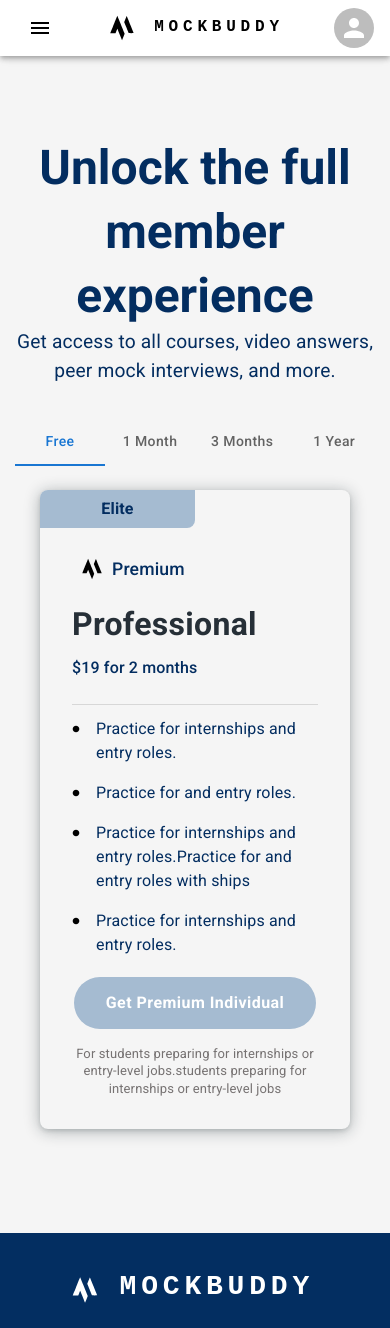
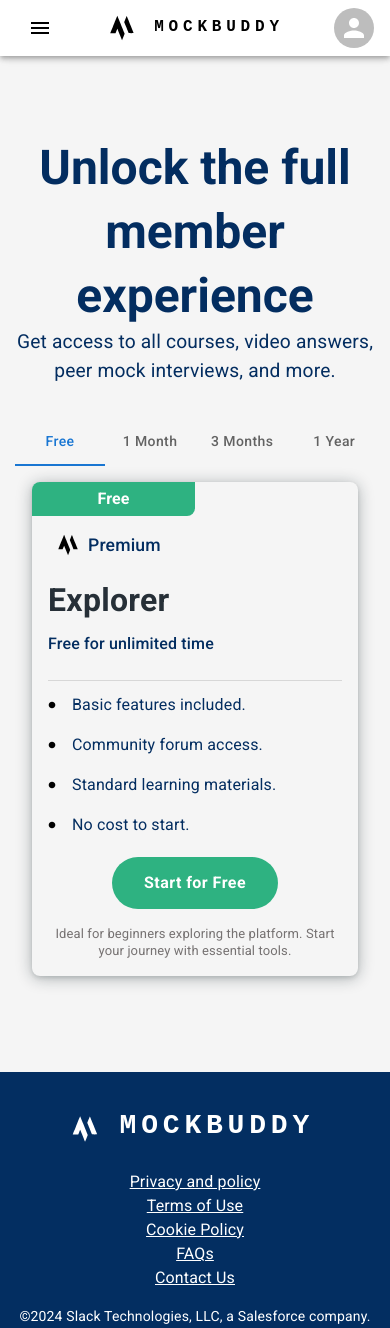
Before and after one commit to Sudeepsalian7996/MockBuddy-App, a React (Vite) app: page /pricing in a window 390 px wide. Shown: the top 1328 px of the page. Built offline with nearby package versions, Linux system fonts and the light colour scheme.

Commit message:
Pricing card responsiveness , badge and button background color along with proper data for pricing section

```diff
--- a/src/pages/PricingPage/PricingCard.jsx
+++ b/src/pages/PricingPage/PricingCard.jsx
@@ -10,17 +10,19 @@
   Typography,
 } from "@mui/material";
 import CircleIcon from "@mui/icons-material/Circle";
+import { CurrencyRupee } from "@mui/icons-material";
 import React from "react";
 import MockBuddyLogo from "assets/images/mocklogo.svg";
 
-const PricingCard = () => {
+const PricingCard = ({ data, index }) => {
   return (
     <Container
       sx={{
+        width: { sm: "352px" },
         boxShadow:
           "rgba(14, 30, 37, 0.12) 0px 2px 4px 0px, rgba(14, 30, 37, 0.32) 0px 2px 16px 0px",
         borderRadius: "0.5rem",
-        padding: "2rem",
+        padding: { xs: "1rem", sm: "2rem" },
         position: "relative",
       }}
     >
@@ -29,16 +31,27 @@
           position: "absolute",
           top: 0,
           left: 0,
-          background: "#a5bbd1",
+          background:
+            data.badge === "Free"
+              ? "#2eb281"
+              : data.badge === "Plus"
+              ? "#53b0da"
+              : data.badge === "Elite"
+              ? "#c6acae"
+              : data.badge === "Pro"
+              ? "#c1b658"
+              : "black",
           borderRadius: "0.5rem 0px",
           width: "50%",
-          height: "6%",
+          height: "7%",
           display: "flex",
           justifyContent: "center",
           alignItems: "center",
         }}
       >
-        <Typography sx={{ fontWeight: "700" }}>Elite</Typography>
+        <Typography sx={{ fontWeight: "700", color: "white" }}>
+          {data.badge}
+        </Typography>
       </Box>
       <Box
         sx={{
@@ -55,13 +68,24 @@
       <Typography
         sx={{ fontWeight: "bold", fontSize: "2rem", color: "#262f37" }}
       >
-        Professional
+        {data.type}
       </Typography>
-      <Typography sx={{ margin: "0.5rem 0rem", fontWeight: 500 }}>
-        $19 for 2 months
+      <Typography
+        sx={{ margin: "0.5rem 0rem", fontWeight: 500, display: "flex" }}
+      >
+        {data.price > 0 ? (
+          <>
+            <CurrencyRupee sx={{ width: "1.1rem" }} />
+            {data.price}
+          </>
+        ) : (
+          "Free"
+        )}{" "}
+        for {data.duration}
       </Typography>
       <Divider sx={{ marginTop: "1.5rem" }} />
       <List>
+        {data.description.map((desc, index) => (
           <ListItem sx={{ position: "relative", paddingTop: 0 }}>
             <ListItemIcon
               sx={{
@@ -79,65 +103,9 @@
                 }}
               />
             </ListItemIcon>
-          <ListItemText primary="Practice for internships and entry roles." />
+            <ListItemText primary={desc} tabIndex={index} />
           </ListItem>
-        <ListItem sx={{ position: "relative", paddingTop: 0 }}>
-          <ListItemIcon
-            sx={{
-              minWidth: "auto",
-              marginRight: 1,
-            }}
-          >
-            <CircleIcon
-              sx={{
-                color: "black",
-                fontSize: "0.5rem",
-                position: "absolute",
-                top: "12px",
-                left: "0",
-              }}
-            />
-          </ListItemIcon>
-          <ListItemText primary="Practice for and entry roles." />
-        </ListItem>
-        <ListItem sx={{ position: "relative", paddingTop: 0 }}>
-          <ListItemIcon
-            sx={{
-              minWidth: "auto",
-              marginRight: 1,
-            }}
-          >
-            <CircleIcon
-              sx={{
-                color: "black",
-                fontSize: "0.5rem",
-                position: "absolute",
-                top: "12px",
-                left: "0",
-              }}
-            />
-          </ListItemIcon>
-          <ListItemText primary="Practice for internships and entry roles.Practice for and entry roles with ships" />
-        </ListItem>
-        <ListItem sx={{ position: "relative", paddingTop: 0 }}>
-          <ListItemIcon
-            sx={{
-              minWidth: "auto",
-              marginRight: 1,
-            }}
-          >
-            <CircleIcon
-              sx={{
-                color: "black",
-                fontSize: "0.5rem",
-                position: "absolute",
-                top: "12px",
-                left: "0",
-              }}
-            />
-          </ListItemIcon>
-          <ListItemText primary="Practice for internships and entry roles." />
-        </ListItem>
+        ))}
       </List>
       <Box
         sx={{
@@ -152,16 +120,35 @@
             marginBottom: "1rem",
             color: "white",
             fontSize: "1rem",
-            background: "#a5bbd1 !important",
+            background:
+              data.badge === "Free"
+                ? "#2eb281"
+                : data.badge === "Plus"
+                ? "#53b0da"
+                : data.badge === "Elite"
+                ? "#c6acae"
+                : data.badge === "Pro"
+                ? "#c1b658"
+                : "white",
             fontWeight: 600,
             borderRadius: "2rem",
+            transition: "0.3s background",
 
             "&:hover": {
-              opacity: "0.8",
+              background:
+                data.badge === "Free"
+                  ? "#279973"
+                  : data.badge === "Plus"
+                  ? "#4a9ecb"
+                  : data.badge === "Elite"
+                  ? "#b09a9c"
+                  : data.badge === "Pro"
+                  ? "#b1a14e"
+                  : "gray",
             },
           }}
         >
-          Get Premium Individual
+          {data.price > 0 ? "Get Premium" : "Start for Free"}
         </Button>
       </Box>
       <Typography
@@ -172,8 +159,7 @@
           textAlign: "center",
         }}
       >
-        For students preparing for internships or entry-level jobs.students
-        preparing for internships or entry-level jobs
+        {data.shortDescription}
       </Typography>
     </Container>
   );
--- /dev/null
+++ b/src/pages/PricingPage/PricingData.js
@@ -0,0 +1,136 @@
+export const pricingData = [
+  [
+    {
+      badge: "Free",
+      type: "Explorer",
+      price: 0,
+      duration: "unlimited time",
+      description: [
+        "Basic features included.",
+        "Community forum access.",
+        "Standard learning materials.",
+        "No cost to start.",
+      ],
+      shortDescription:
+        "Ideal for beginners exploring the platform. Start your journey with essential tools.",
+    },
+  ],
+  [
+    {
+      badge: "Plus",
+      type: "Campus",
+      price: 100,
+      duration: "1 Month",
+      description: [
+        "Enhanced learning resources.",
+        "Priority customer support.",
+        "Exclusive content access.",
+        "Student-focused tools.",
+      ],
+      shortDescription:
+        "Best for students needing advanced features. Unlock premium content and priority support.",
+    },
+    {
+      badge: "Elite",
+      type: "Graduate",
+      price: 150,
+      duration: "1 Month",
+      description: [
+        "Comprehensive career tools.",
+        "Direct access to mentors.",
+        "Job search resources.",
+        "Advanced learning materials.",
+      ],
+      shortDescription:
+        "Perfect for recent graduates starting careers. Get career guidance and job preparation tools.",
+    },
+    {
+      badge: "Pro",
+      type: "Professional",
+      price: 200,
+      duration: "1 Month",
+      description: [
+        "Premium content library.",
+        "Networking event invitations.",
+        "Expert resume assistance.",
+        "Professional development tools.",
+      ],
+      shortDescription:
+        "Tailored for professionals advancing careers. Access exclusive resources and networking.",
+    },
+  ],
+  [
+    {
+      badge: "Plus",
+      type: "Campus",
+      price: 225,
+      duration: "3 Months",
+      description: [
+        "Extended access to resources.",
+        "Student-oriented content.",
+        "Priority support.",
+        "Exclusive webinars.",
+      ],
+      shortDescription:
+        "Extended access for in-depth learning. Perfect for ongoing student needs.",
+    },
+    {
+      badge: "Elite",
+      type: "Graduate",
+      price: 325,
+      duration: "3 Months",
+      description: [
+        "Long-term mentoring support.",
+        "In-depth career services.",
+        "Specialized job prep.",
+        "Extended learning materials.",
+      ],
+      shortDescription:
+        "Extended support for graduates' career growth. Benefit from longer access to essential resources.",
+    },
+    {
+      badge: "Pro",
+      type: "Professional",
+      price: 450,
+      duration: "3 Months",
+      description: [
+        "Full premium access.",
+        "Professional networking tools.",
+        "Resume and cover letter help.",
+        "Exclusive career events.",
+      ],
+      shortDescription:
+        "Advanced plan for professionals. Expand your network and career tools over three months.",
+    },
+  ],
+  [
+    {
+      badge: "Plus",
+      type: "Campus",
+      price: 1500,
+      duration: "lifetime",
+      description: [
+        "Lifetime student resources.",
+        "Permanent premium access.",
+        "Ongoing priority support.",
+        "One-time payment.",
+      ],
+      shortDescription:
+        "Lifetime access to advanced features. Invest in your future with perpetual access.",
+    },
+    {
+      badge: "Pro",
+      type: "Professional",
+      price: 2500,
+      duration: "lifetime",
+      description: [
+        "Permanent access to all features.",
+        "Lifetime networking opportunities.",
+        "Continual career support.",
+        "Single payment for lifetime use.",
+      ],
+      shortDescription:
+        "Lifetime access for career professionals. Secure long-term benefits with one-time payment.",
+    },
+  ],
+];
--- a/src/pages/PricingPage/PricingTabs.jsx
+++ b/src/pages/PricingPage/PricingTabs.jsx
@@ -2,6 +2,7 @@
 import { Box, Tabs, Tab, Typography } from "@mui/material";
 import TabPanel from "./TabPanel";
 import PricingCard from "pages/PricingPage/PricingCard";
+import { pricingData } from "./PricingData";
 
 // Main PricingPage component
 const PricingTabs = () => {
@@ -27,34 +28,22 @@
         <Tab label="3 Months" sx={{ textTransform: "none" }} />
         <Tab label="1 Year" sx={{ textTransform: "none" }} />
       </Tabs>
-
-      <TabPanel value={value} index={0}>
-        <Box sx={{ display: "flex", gap: "1.5rem" }}>
-          <PricingCard />
-        </Box>
-      </TabPanel>
-
-      <TabPanel value={value} index={1}>
-        <Box sx={{ display: "flex", gap: "1.5rem" }}>
-          <PricingCard />
-          <PricingCard />
-        </Box>
-      </TabPanel>
-
-      <TabPanel value={value} index={2}>
-        <Box sx={{ display: "flex", gap: "1.5rem" }}>
-          <PricingCard />
-          <PricingCard />
-          <PricingCard />
-        </Box>
-      </TabPanel>
-
-      <TabPanel value={value} index={3}>
-        <Box sx={{ display: "flex", gap: "1.5rem" }}>
-          <PricingCard />
-          <PricingCard />
-        </Box>
-      </TabPanel>
+      {pricingData.map((cardData, index) => (
+        <TabPanel value={value} index={index}>
+          <Box
+            sx={{
+              display: "flex",
+              gap: "1.5rem",
+              justifyContent: "center",
+              flexWrap: "wrap",
+            }}
+          >
+            {cardData.map((data, index) => (
+              <PricingCard data={data} index={index} />
+            ))}
+          </Box>
+        </TabPanel>
+      ))}
     </Box>
   );
 };
--- a/src/pages/PricingPage/TabPanel.jsx
+++ b/src/pages/PricingPage/TabPanel.jsx
@@ -11,7 +11,9 @@
       aria-labelledby={`simple-tab-${index}`}
       {...other}
     >
-      {value === index && <Box p={3}>{children}</Box>}
+      {value === index && (
+        <Box sx={{ padding: { xs: "1rem" } }}>{children}</Box>
+      )}
     </div>
   );
 };
```
Lines whose indentation alone changed are shown as unchanged.
